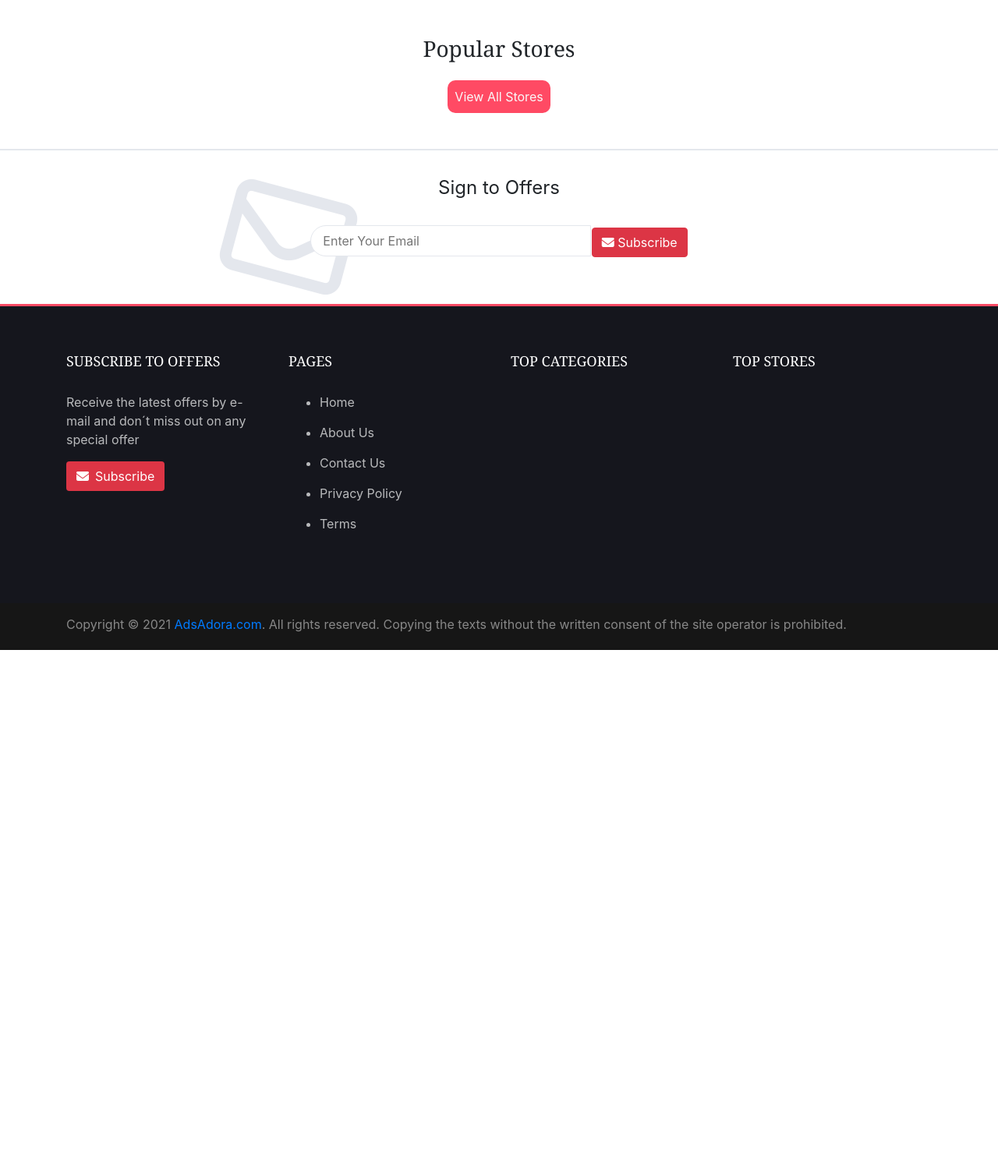
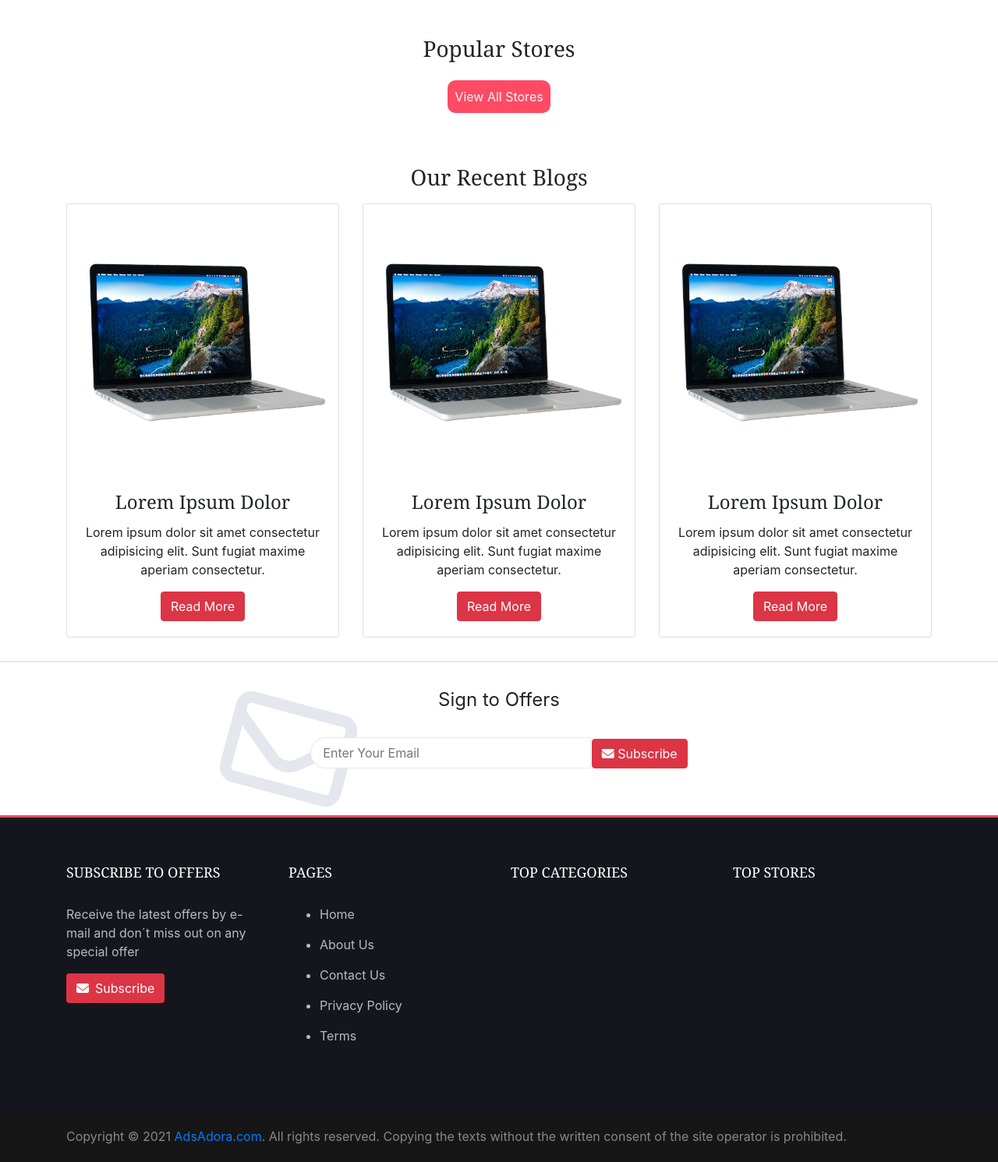
Before and after one commit to ayushkr459/AdsAdora, a PHP site: page / in a window 1280 px wide. Shown: the part 767-2258 px from the top of the page at 78% size. Before the commit the page ends 1601 px from the top, so only its background shows below. Run offline with PHP 8.4, Linux system fonts and the light colour scheme; data that the repository does not hold is empty; some libraries are stand-ins or nearby versions.

Commit message:
Added Blogs section

```diff
--- a/index.php
+++ b/index.php
@@ -17,6 +17,9 @@
   // include store.php
   include('template/_store.php');
 
+  //include blog.php
+  include('template/_blog.php');
+
   // include newsletter.php
   include('template/_newsletter.php');
 ?>
--- /dev/null
+++ b/template/_blog.php
@@ -0,0 +1,38 @@
+<div class="container">
+    <h3 class="text-center">Our Recent Blogs</h3>
+    <div class="row">
+        <div class="col-12 col-sm-8 col-md-6 col-lg-4 mt-2">
+            <div class="card">
+                <img class="card-img" src="./assets/images/product01.png" alt="image">
+                <div class="card-body text-center">
+                    <h4 class="card-title">Lorem Ipsum Dolor</h4>
+
+                    <p class="card-text">Lorem ipsum dolor sit amet consectetur adipisicing elit. Sunt fugiat maxime aperiam consectetur.</p>
+                    <a href="#" class="btn btn-danger">Read More</a>
+                </div>
+            </div>
+        </div>
+        <div class="col-12 col-sm-8 col-md-6 col-lg-4 mt-2">
+            <div class="card">
+                <img class="card-img" src="./assets/images/product01.png" alt="image">
+                <div class="card-body text-center">
+                    <h4 class="card-title">Lorem Ipsum Dolor</h4>
+
+                    <p class="card-text">Lorem ipsum dolor sit amet consectetur adipisicing elit. Sunt fugiat maxime aperiam consectetur.</p>
+                    <a href="#" class="btn btn-danger">Read More</a>
+                </div>
+            </div>
+        </div>
+        <div class="col-12 col-sm-8 col-md-6 col-lg-4 mt-2">
+            <div class="card">
+                <img class="card-img" src="./assets/images/product01.png" alt="image">
+                <div class="card-body text-center">
+                    <h4 class="card-title">Lorem Ipsum Dolor</h4>
+
+                    <p class="card-text">Lorem ipsum dolor sit amet consectetur adipisicing elit. Sunt fugiat maxime aperiam consectetur.</p>
+                    <a href="#" class="btn btn-danger">Read More</a>
+                </div>
+            </div>
+        </div>
+    </div>
+</div>
```
Also changed, not shown: admin/weekly-ads3.php (+32 -23 lines), store.php (+1 -83 lines), template/_store-flyers.php (added, +86 -0 lines).
